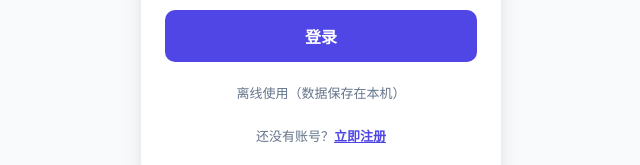
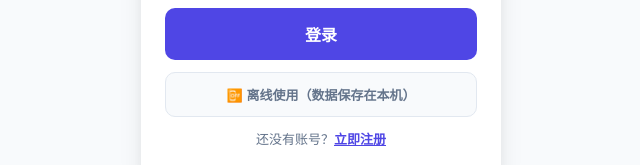
Before and after one commit to Cherizmo/food-tracker, a plain HTML site: page index.html in a window 1280 px wide. Shown: the part 534-699 px from the top of the page, without its empty margins (319-959 px from the left). Drawn offline with Linux system fonts and the light colour scheme.

Commit message:
fix: 离线使用按钮改为轮廓样式（浅灰底+细边框+📴图标），提升可点击辨识度

```diff
--- a/index.html
+++ b/index.html
@@ -615,15 +615,19 @@ body {
 .btn-offline {
   width: 100%;
   padding: 12px;
-  border: none;
-  background: none;
+  border: 1.5px solid var(--color-border);
+  border-radius: var(--radius-sm);
+  background: var(--color-bg);
   color: var(--color-text-secondary);
   font-size: 13px;
+  font-weight: 600;
   cursor: pointer;
-  margin-top: 8px;
+  margin-top: 12px;
   min-height: 44px;
-}
-.btn-offline:active { opacity: .6; }
+  transition: all .2s;
+}
+.btn-offline:hover { border-color: #CBD5E1; color: var(--color-text); }
+.btn-offline:active { transform: scale(.98); background: var(--color-primary-light); border-color: var(--color-primary); color: var(--color-primary); }
 .auth-footer {
   text-align: center;
   margin-top: 12px;
@@ -673,7 +677,7 @@ body {
       <input type="password" class="auth-field-input form-input" id="auth-password" placeholder="至少 6 位" autocomplete="current-password">
     </div>
     <button class="btn-auth" id="btn-auth-submit" onclick="handleAuth()">登录</button>
-    <button class="btn-offline" id="btn-offline-mode" onclick="enterOfflineMode()">离线使用（数据保存在本机）</button>
+    <button class="btn-offline" id="btn-offline-mode" onclick="enterOfflineMode()">📴 离线使用（数据保存在本机）</button>
     <p class="auth-footer" id="auth-switch-hint">
       还没有账号？<button onclick="switchAuthTab('register')">立即注册</button>
     </p>
```
